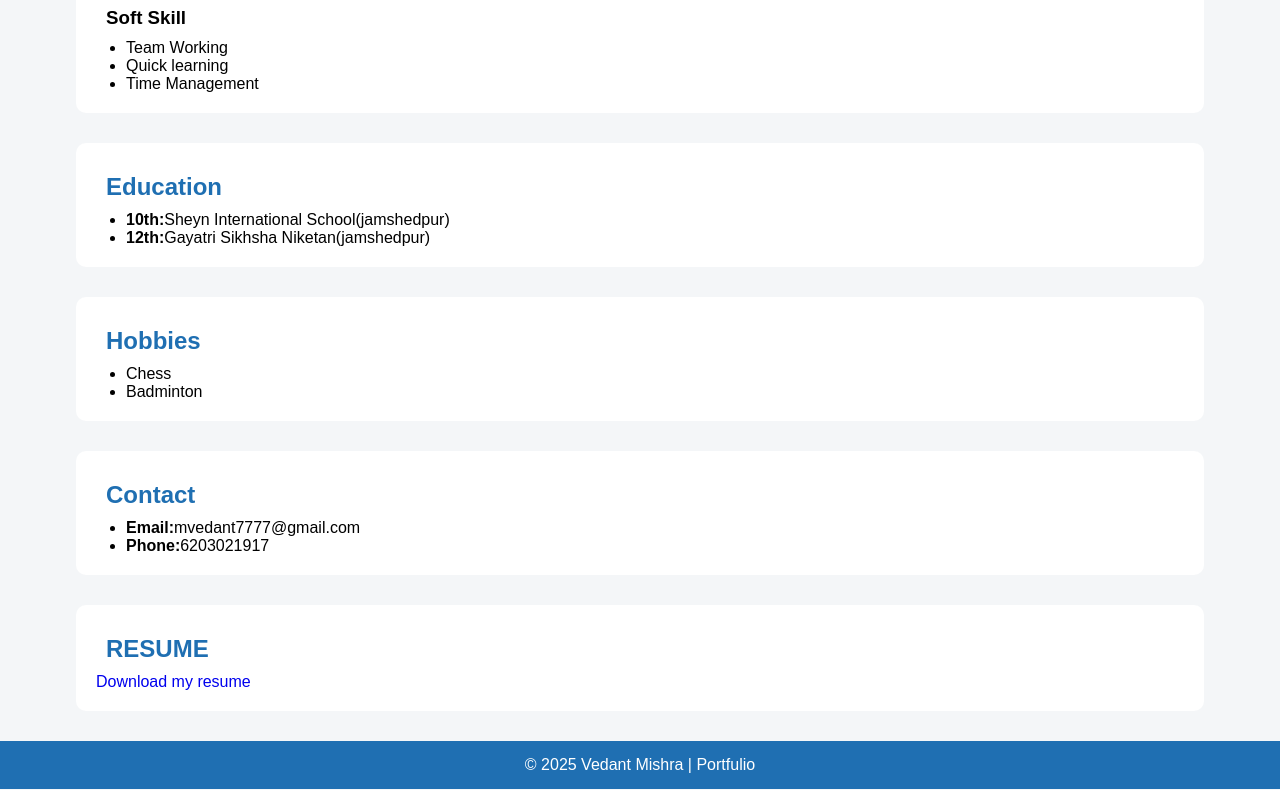
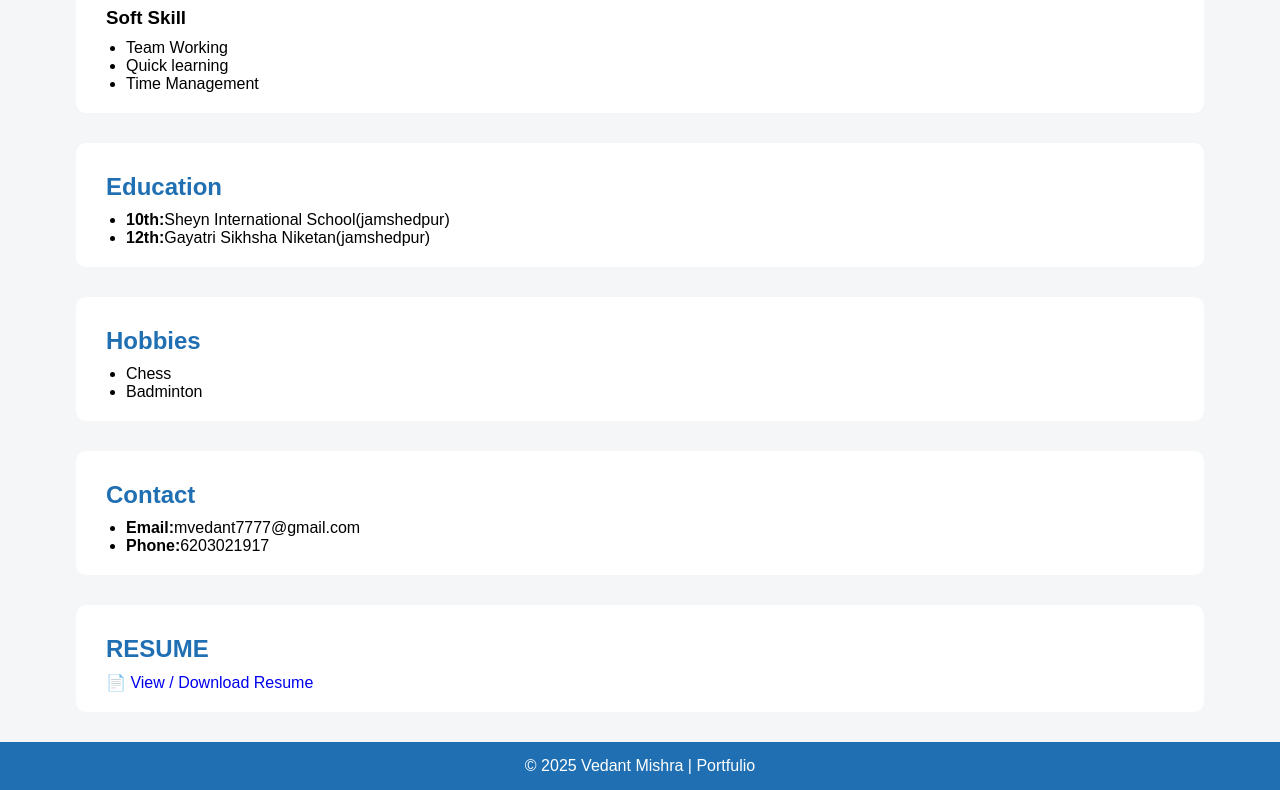
Before and after one commit to ved0-gif/VEDANT_portfulio, a plain HTML site: page index.html in a window 1280 px wide. Shown: the part 520-1310 px from the top of the page. Drawn offline with Linux system fonts and the light colour scheme.

Commit message:
Update resume link to include view/download option

```diff
--- a/index.html
+++ b/index.html
@@ -65,7 +65,11 @@
     </section>
     <section id = "resume">
         <h2>RESUME</h2>
-        <a href = "Resume_vedant.pdf" download>Download my resume</a>
+       <p>
+  <a href="./Resume_vedant.pdf" target="_blank">
+    📄 View / Download Resume
+  </a>
+</p>
     </section>
     <footer>
         <p>© 2025 Vedant Mishra | Portfulio</p>
```
